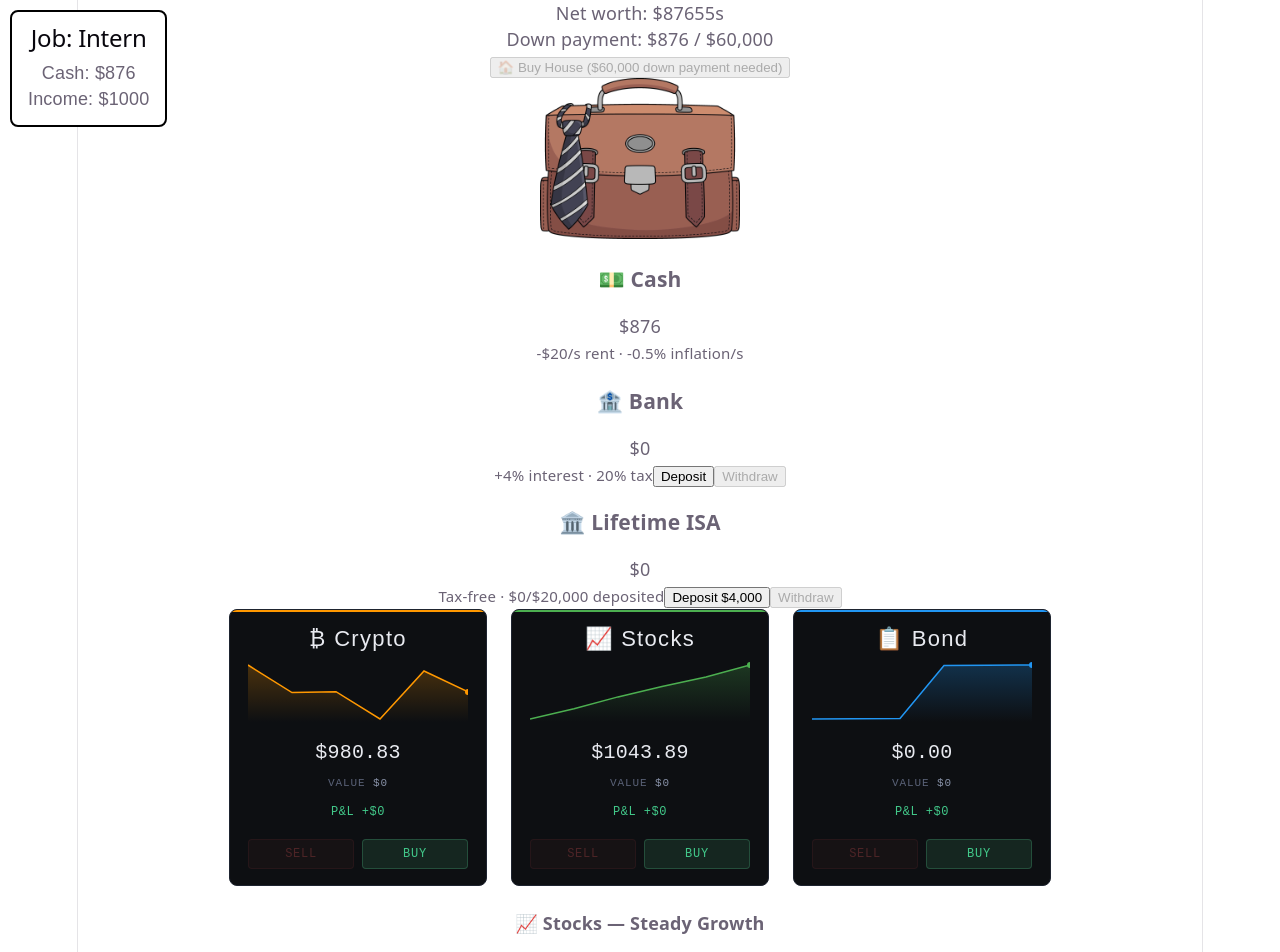
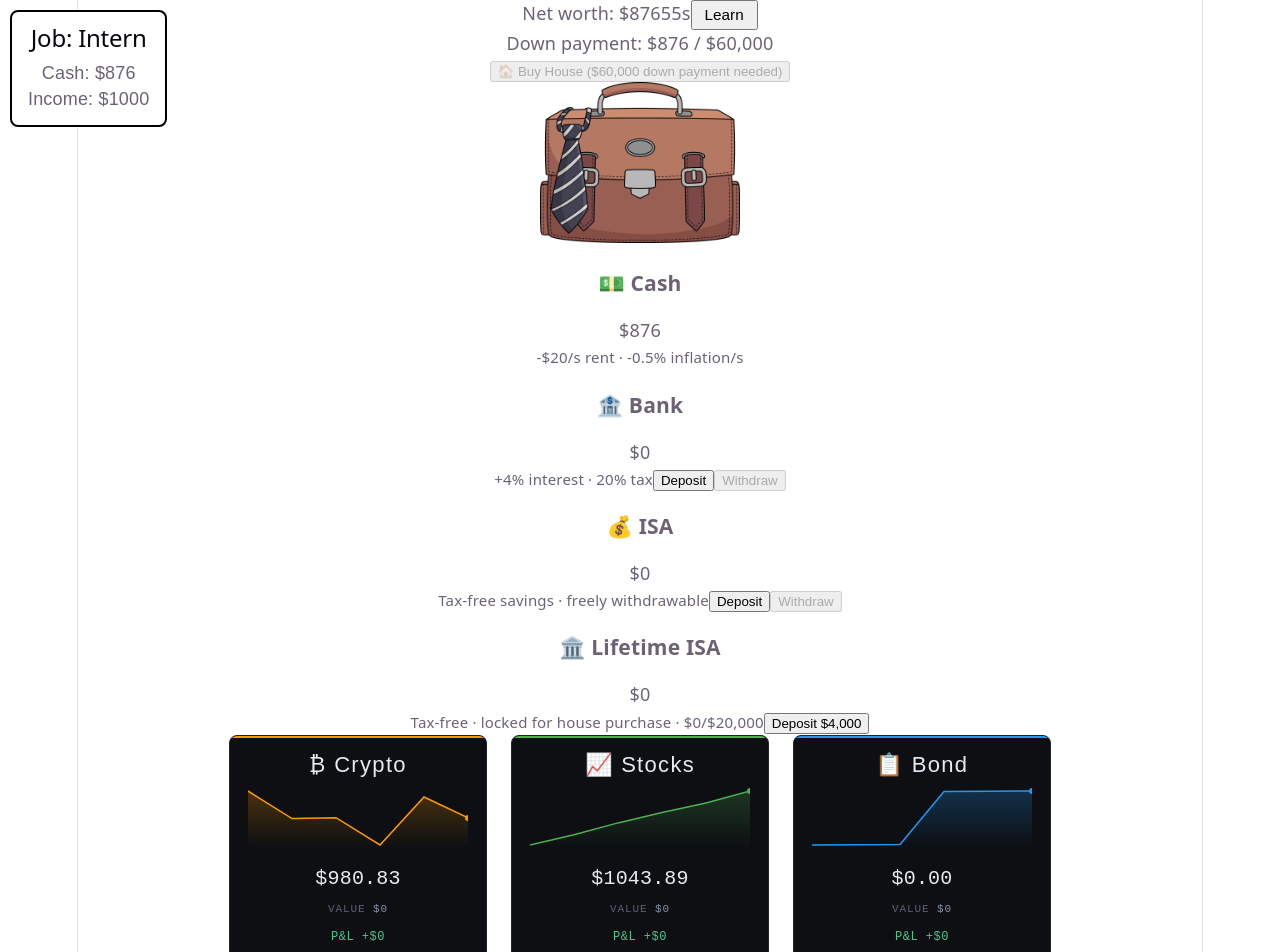
Before and after one commit to HenryBaylis/BlackRock-Hackathon-2026, a React (Vite) app: page / in a window 1280 px wide. Shown: the top 952 px of the page. Built offline with nearby package versions, Linux system fonts and the light colour scheme.

Commit message:
Add Learn overlay, Regular ISA, LISA with govt bonus, remove stocks duplicate

```diff
--- a/src/App.css
+++ b/src/App.css
@@ -217,3 +217,66 @@
   50% { transform: translate(-50%, -50%) scale(1.1); opacity: 1; }
   100% { transform: translate(-50%, -50%) scale(1); opacity: 1; }
 }
+/* ─── Learn overlay ──────────────────────────────────────────────────────── */
+
+.learn-btn {
+  margin-left: auto;
+  padding: 4px 12px;
+  font-size: 0.85rem;
+  cursor: pointer;
+}
+
+.learn-overlay {
+  position: fixed;
+  inset: 0;
+  background: rgba(0, 0, 0, 0.6);
+  display: flex;
+  align-items: center;
+  justify-content: center;
+  z-index: 1000;
+}
+
+.learn-modal {
+  background: #1e1e2e;
+  color: #cdd6f4;
+  border-radius: 12px;
+  padding: 2rem;
+  max-width: 540px;
+  width: 90%;
+  max-height: 80vh;
+  overflow-y: auto;
+  position: relative;
+}
+
+.learn-modal h2 {
+  margin: 0 0 1.2rem;
+  font-size: 1.4rem;
+}
+
+.learn-section {
+  margin-bottom: 1.2rem;
+}
+
+.learn-section h3 {
+  margin: 0 0 0.3rem;
+  font-size: 1rem;
+}
+
+.learn-section p {
+  margin: 0;
+  font-size: 0.85rem;
+  line-height: 1.5;
+  opacity: 0.85;
+  white-space: pre-line;
+}
+
+.learn-close {
+  position: absolute;
+  top: 1rem;
+  right: 1rem;
+  background: none;
+  border: none;
+  color: #cdd6f4;
+  font-size: 1.2rem;
+  cursor: pointer;
+}
--- a/src/App.jsx
+++ b/src/App.jsx
@@ -2,9 +2,9 @@ import { useState, useEffect } from 'react'
 import './App.css'
 import { fmt } from './utils'
 import Timer from './components/Timer'
+import Learn from './components/Learn'
 import AssetList from './components/AssetList'
 import Cookie from './components/Cookie'
-import Stocks from './components/Stocks'
 import BriefcaseButton from './components/Briefcase'
 import Profile from './components/Profile'
 
@@ -14,7 +14,8 @@ const RENT                   = 20
 const INFLATION_RATE         = 0.005
 const BANK_INTEREST_RATE     = 0.008
 const BANK_TAX_RATE          = 0.20   // 20% tax on bank interest
-const LISA_INTEREST_RATE     = 0.009  // tax-free, slightly above bank
+const ISA_INTEREST_RATE      = 0.009  // regular ISA — tax-free, free withdrawal
+const LISA_INTEREST_RATE     = 0.009  // lifetime ISA — tax-free, locked for house purchase only
 const LISA_MAX_TOTAL         = 20000  // £20k lifetime cap
 const LISA_DEPOSIT_LIMIT     = 4000   // max per deposit window
 const LISA_DEPOSIT_INTERVAL  = 20     // seconds between deposit windows
@@ -70,6 +71,7 @@ function makeInitialState() {
     stockFnIndex:  Math.floor(Math.random() * STOCK_FUNCTIONS.length),
     cryptoFnIndex: Math.floor(Math.random() * CRYPTO_FUNCTIONS.length),
     bondFnIndex:   Math.floor(Math.random() * BOND_FUNCTIONS.length),
+    isaValue: 0,
     lisaValue: 0,
     lisaDeposited: 0,
     lisaNextDepositTick: 0,
@@ -94,7 +96,10 @@ function tick(state) {
   const bankInterest = s.bank * BANK_INTEREST_RATE
   s.bank += bankInterest * (1 - BANK_TAX_RATE)
 
-  // LISA: tax-free growth
+  // Regular ISA: tax-free growth, freely withdrawable
+  s.isaValue *= (1 + ISA_INTEREST_RATE)
+
+  // Lifetime ISA: tax-free growth, locked for house purchase only
   s.lisaValue *= (1 + LISA_INTEREST_RATE)
 
   const stockReturn = STOCK_FUNCTIONS[s.stockFnIndex].fn(s.tickIndex)
@@ -121,7 +126,7 @@ function tick(state) {
 }
 
 function netWorth(s) {
-  return s.cash + s.bank + s.cryptoValue + s.stocksValue + s.lisaValue + s.bondValue
+  return s.cash + s.bank + s.isaValue + s.cryptoValue + s.stocksValue + s.lisaValue + s.bondValue
 }
 
 function downPaymentNeeded(s) {
@@ -220,16 +225,23 @@ export default function App() {
       return { ...s, cash: s.cash + n, stocksInvested: s.stocksInvested * (1 - fraction), stocksValue: s.stocksValue - n }
     })
 
+  const depositIsa = () =>
+    setState(s => ({ ...s, cash: s.cash - TRANSACTION_AMOUNT, isaValue: s.isaValue + TRANSACTION_AMOUNT }))
+
+  const withdrawIsa = () =>
+    setState(s => {
+      const n = Math.min(TRANSACTION_AMOUNT, s.isaValue)
+      return { ...s, cash: s.cash + n, isaValue: s.isaValue - n }
+    })
+
   const depositLisa = () =>
     setState(s => {
       if (s.tickIndex < s.lisaNextDepositTick) return s
       if (s.lisaDeposited >= LISA_MAX_TOTAL) return s
       const n = Math.min(LISA_DEPOSIT_LIMIT, LISA_MAX_TOTAL - s.lisaDeposited)
-      return { ...s, cash: s.cash - n, lisaValue: s.lisaValue + n, lisaDeposited: s.lisaDeposited + n, lisaNextDepositTick: s.tickIndex + LISA_DEPOSIT_INTERVAL }
+      const bonus = 1000 // 25% government top-up on £4,000 deposit
+      return { ...s, cash: s.cash - n, lisaValue: s.lisaValue + n + bonus, lisaDeposited: s.lisaDeposited + n, lisaNextDepositTick: s.tickIndex + LISA_DEPOSIT_INTERVAL }
     })
-
-  const withdrawLisa = () =>
-    setState(s => s.lisaValue > 0 ? { ...s, cash: s.cash + s.lisaValue, lisaValue: 0 } : s)
 
   const buyBond = () =>
     setState(s => ({ ...s, cash: s.cash - TRANSACTION_AMOUNT, bondInvested: s.bondInvested + TRANSACTION_AMOUNT, bondValue: s.bondValue + TRANSACTION_AMOUNT }))
@@ -247,7 +259,7 @@ export default function App() {
     }
   }
 
-  const actionHandlers = { depositBank, withdrawBank, buyCrypto, sellCrypto, buyStocks, sellStocks, depositLisa, withdrawLisa, buyBond, sellBond }
+  const actionHandlers = { depositBank, withdrawBank, depositIsa, withdrawIsa, depositLisa, buyCrypto, sellCrypto, buyStocks, sellStocks, buyBond, sellBond }
 
   const reset = () => {
     setState(makeInitialState())
@@ -271,6 +283,7 @@ export default function App() {
       <header>
         <span>Net worth: {fmt(nw)}</span>
         <Timer timeLeft={timeLeft} />
+        <Learn />
       </header>
 
       {/* House progress */}
@@ -307,6 +320,7 @@ export default function App() {
         cryptoPrice={state.priceHistory.crypto.at(-1) * TRANSACTION_AMOUNT}
         stockPrice={state.priceHistory.stocks.at(-1) * TRANSACTION_AMOUNT}
         priceHistory={state.priceHistory}
+        isaValue={state.isaValue}
         lisaValue={state.lisaValue}
         lisaDeposited={state.lisaDeposited}
         lisaCooldown={Math.max(0, state.lisaNextDepositTick - state.tickIndex)}
@@ -314,13 +328,6 @@ export default function App() {
         bondInvested={state.bondInvested}
         actionHandlers={actionHandlers}
       />
-
-      <Stocks
-        priceHistory={state.priceHistory}
-        stockName={STOCK_FUNCTIONS[state.stockFnIndex].name}
-        cryptoName={CRYPTO_FUNCTIONS[state.cryptoFnIndex].name}
-        bondName={BOND_FUNCTIONS[state.bondFnIndex].name}
-      />
     </div>
   )
 }
--- a/src/components/AssetList.jsx
+++ b/src/components/AssetList.jsx
@@ -8,7 +8,7 @@ const INFLATION_RATE     = 0.005
 const LISA_MAX_TOTAL     = 20000
 const LISA_DEPOSIT_LIMIT = 4000
 
-export default function AssetList({ cash, bank, cryptoValue, cryptoInvested, stocksValue, stocksInvested, cryptoPrice, stockPrice, priceHistory, lisaValue, lisaDeposited, lisaCooldown, bondValue, bondInvested, actionHandlers }) {
+export default function AssetList({ cash, bank, cryptoValue, cryptoInvested, stocksValue, stocksInvested, cryptoPrice, stockPrice, priceHistory, isaValue, lisaValue, lisaDeposited, lisaCooldown, bondValue, bondInvested, actionHandlers }) {
     const canAfford = cash >= 10
 
     return (
@@ -26,13 +26,19 @@ export default function AssetList({ cash, bank, cryptoValue, cryptoInvested, sto
                 <button onClick={actionHandlers.withdrawBank} disabled={bank <= 0}>Withdraw</button>
             </div>
             <div className="balance-card">
+                <h3>💰 ISA</h3>
+                <p>{fmt(isaValue)}</p>
+                <small>Tax-free savings · freely withdrawable</small>
+                <button onClick={actionHandlers.depositIsa} disabled={!canAfford}>Deposit</button>
+                <button onClick={actionHandlers.withdrawIsa} disabled={isaValue <= 0}>Withdraw</button>
+            </div>
+            <div className="balance-card">
                 <h3>🏛️ Lifetime ISA</h3>
                 <p>{fmt(lisaValue)}</p>
-                <small>Tax-free · {fmt(lisaDeposited)}/{fmt(LISA_MAX_TOTAL)} deposited</small>
+                <small>Tax-free · locked for house purchase · {fmt(lisaDeposited)}/{fmt(LISA_MAX_TOTAL)}</small>
                 <button onClick={actionHandlers.depositLisa} disabled={!canAfford || lisaCooldown > 0 || lisaDeposited >= LISA_MAX_TOTAL}>
                     Deposit {fmt(LISA_DEPOSIT_LIMIT)}{lisaCooldown > 0 ? ` (${lisaCooldown}s)` : ''}
                 </button>
-                <button onClick={actionHandlers.withdrawLisa} disabled={lisaValue <= 0}>Withdraw</button>
             </div>
             <div className="assets">
                 <Asset
--- /dev/null
+++ b/src/components/Learn.jsx
@@ -0,0 +1,69 @@
+import { useState } from 'react'
+
+const SECTIONS = [
+  {
+    title: '🎯 Goal',
+    body: `You have 60 seconds to save enough for a house down payment — 20% of £300,000 = £60,000. Buy the house the moment your net worth hits that target, or wait for the timer to judge you.`,
+  },
+  {
+    title: '💵 Cash',
+    body: `Your spendable money. It drains every second from two sources: rent (flat £20/s) and inflation (0.5%/s). Holding cash long-term loses you money — put it to work.`,
+  },
+  {
+    title: '💼 Briefcase',
+    body: `Click the briefcase to earn income. Your job upgrades automatically every 10 seconds, doubling your income each time. Fast clicking early is important.`,
+  },
+  {
+    title: '🏦 Bank',
+    body: `Safe and steady. Earns 0.8% interest per second, but 20% tax is deducted from all interest earned. Better than holding cash but slower than investing.`,
+  },
+  {
+    title: '💰 ISA',
+    body: `A tax-free savings account. Earns 0.9%/s with no tax deducted. Deposit and withdraw freely in £1,000 increments. Better than the bank for flexible savings.`,
+  },
+  {
+    title: '🏛️ Lifetime ISA',
+    body: `Tax-free and earns 0.9%/s, but the money is locked — it can only be used toward buying the house. You can deposit £4,000 every 20 seconds up to a £20,000 lifetime cap. Each deposit triggers a £1,000 government bonus (25% top-up), just like the real thing. Fill it as early as possible and let it grow.`,
+  },
+  {
+    title: '📈 Stocks',
+    body: `Each game randomly picks one of five market behaviours: Steady Growth, Bull Run, Slow Burn, Oscillator, or Growth Spurt. Stocks never crash — they always trend upward, just at different rates and shapes. Transactions are fixed at £1,000.`,
+  },
+  {
+    title: '📋 Bonds',
+    body: `Lower risk than stocks. Five types: UK Gilt (ultra-stable), Corp Bond (steady), Junk Bond (higher yield, riskier), Index Linked (grows stronger over time), and Premium Bond (mostly flat but with rare 20% windfall ticks).`,
+  },
+  {
+    title: '₿ Crypto',
+    body: `High risk, high reward — and it can crash hard. Each game picks one of five behaviours: Moon Shot (wild upside), Rug Pull (rises then collapses), Crash (bleeds out), Volatile (pure chaos), or Pump & Dump (spike then fall). Only invest what you can afford to lose.`,
+  },
+  {
+    title: '🏆 Ranks',
+    body: `Your performance is judged at the end:\n• Sexy — 75%+ of target (or win)\n• Savage — 50–74%\n• Crazy — 25–49%\n• Badass — under 25%`,
+  },
+]
+
+export default function Learn() {
+  const [open, setOpen] = useState(false)
+
+  return (
+    <>
+      <button className="learn-btn" onClick={() => setOpen(true)}>Learn</button>
+
+      {open && (
+        <div className="learn-overlay" onClick={() => setOpen(false)}>
+          <div className="learn-modal" onClick={e => e.stopPropagation()}>
+            <button className="learn-close" onClick={() => setOpen(false)}>✕</button>
+            <h2>How to Play</h2>
+            {SECTIONS.map(s => (
+              <div key={s.title} className="learn-section">
+                <h3>{s.title}</h3>
+                <p>{s.body}</p>
+              </div>
+            ))}
+          </div>
+        </div>
+      )}
+    </>
+  )
+}
```
